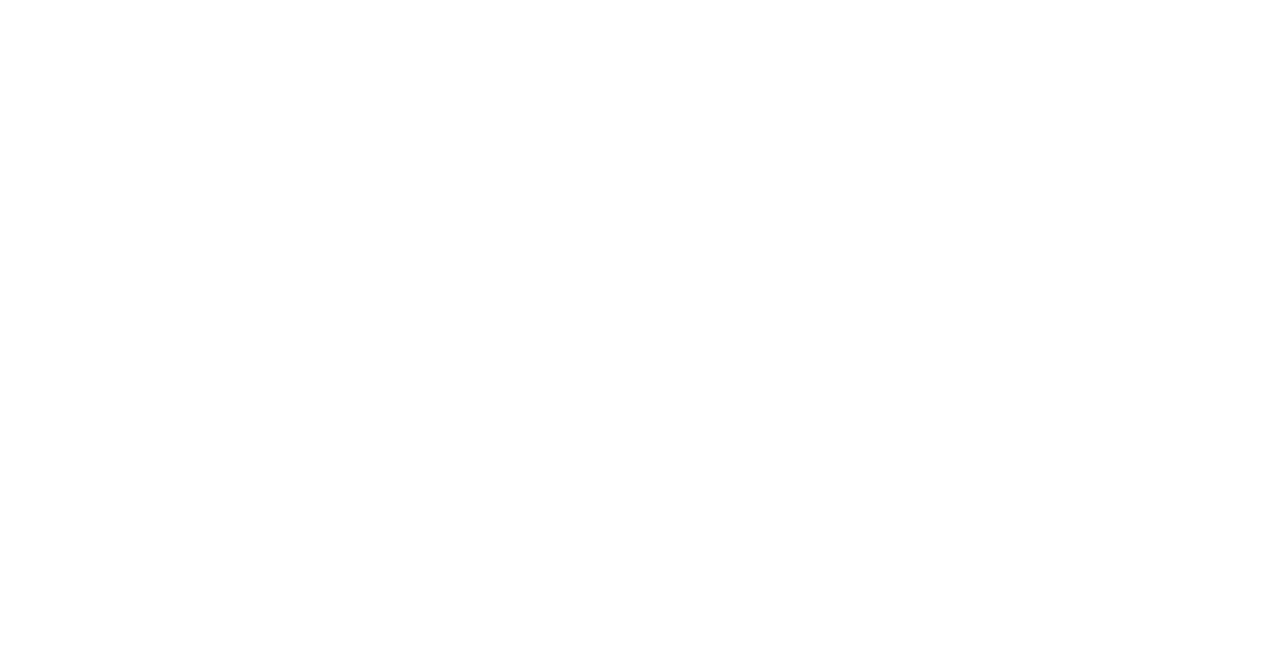
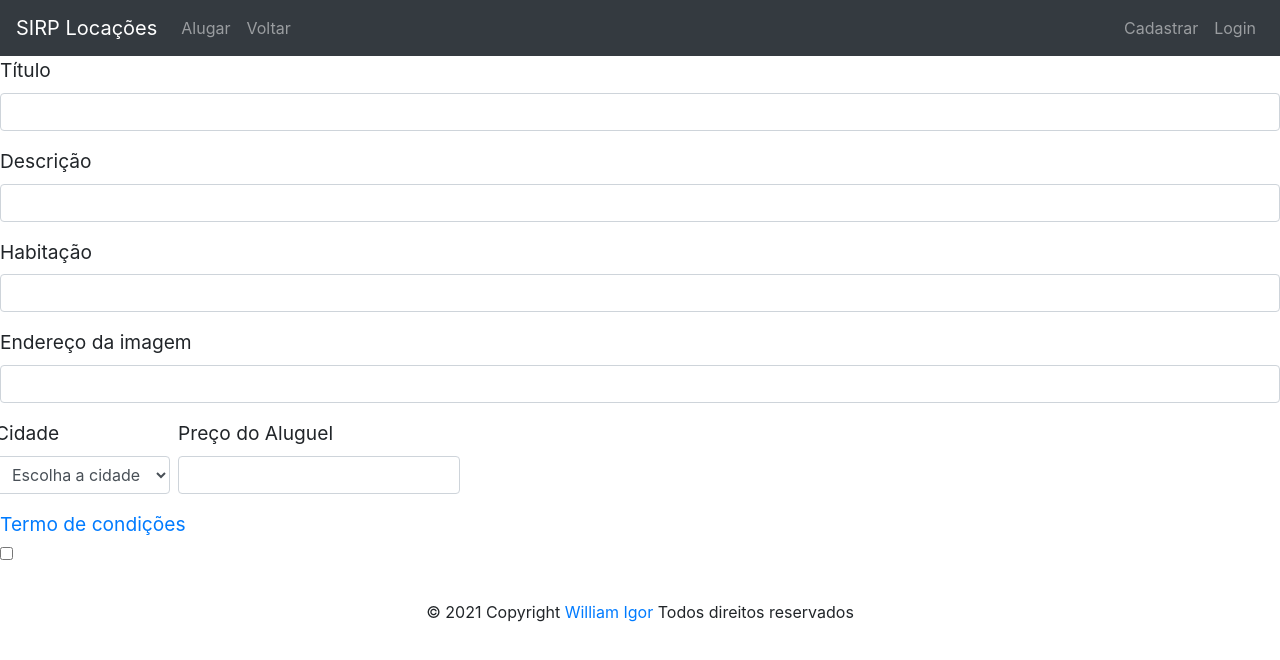
Before and after one commit to Apiki/front-end-challenge, a React (Create React App) app in the folder front-end/: page /update/1 in a window 1280 px wide. Shown: the top 660 px of the page. Built offline with nearby package versions, Linux system fonts and the light colour scheme.

Commit message:
Create, update and delete by client

```diff
--- a/front-end/src/App.jsx
+++ b/front-end/src/App.jsx
@@ -2,16 +2,18 @@
 import Home from './Pages/Home';
 import { Switch, Route } from 'react-router-dom';
 import Login from './components/Login';
-import Register from './components/Register';
+import RegisterProperty from './components/RegisterProperty';
 import DetailsProperty from './components/DetailsProperty';
+import UpdateProperty from './components/UpdateProperty';
 
 function App() {
   return (
     <div className="">
       <Switch>
         <Route path="/login" component={Login}/>
-        <Route path="/register" component={Register}/>
+        <Route path="/register" component={RegisterProperty}/>
         <Route path="/property/:id" component={DetailsProperty}/>
+        <Route path="/update/:id" component={UpdateProperty}/>
         <Route exact path="/" component={Home}/>
       </Switch>
     </div>
--- a/front-end/src/components/DetailsProperty.jsx
+++ b/front-end/src/components/DetailsProperty.jsx
@@ -1,26 +1,36 @@
 import React, { useEffect, useState } from 'react';
+import { Link, Redirect } from 'react-router-dom';
+import axios from 'axios';
 import NavBar from './NavBar';
-import axios from 'axios';
+import Button from 'react-bootstrap/Button';
 
 
 const DetailsProperty = ({ location }) => {
 
   const [propertyById, setPropertyById] = useState([]);
+  const [deleted, setDeleted] = useState(false);
+  const id = location.state;
 
   useEffect(() => {
-    axios.get(`https://localhost:5001/v1/property/${location.state}`)
+    axios.get(`https://localhost:5001/v1/property/${id}`)
       .then(({ data }) => setPropertyById([data]))
   }, []);
 
-  console.log(propertyById)
+  const deleteProperty = async (id) => {
+    axios.delete(`https://localhost:5001/v1/property/${id}`)
+    .then(res => res)
+    .then(err => err);
+    setDeleted(true);
+    alert("Deletado com sucesso");
+  };
 
   return (
     <div>
       <NavBar />
       <div className="container">
-      <h2 className="text-center">Detalhes do Imóvel</h2>
+        <h2 className="text-center">Detalhes do Imóvel</h2>
         {propertyById.map((e) =>
-          <div className="my-4 alert-info">
+          <div key={e.id} className="my-4 alert-info">
             <h2>More na Região de {e.region}</h2>
             <img className="col py-3 border bg-light" src={e.picture} />
             <h3 className="col py-3 px-md-5 border bg-light">{e.title}</h3>
@@ -28,6 +38,9 @@
             <p>{e.description}</p>
           </div>
         )}
+        <Button className="bg-dark" onClick={() => deleteProperty(id)}>Delete</Button>
+        {deleted && <Redirect to="/" />}
+        <Link to={{ pathname:`/update/${id}`, state: propertyById}} >Atualizar </Link>
       </div>
     </div>
   );
--- a/front-end/src/components/Login.jsx
+++ b/front-end/src/components/Login.jsx
@@ -1,15 +1,17 @@
 import React from 'react';
 import Footer from './Footer';
 import NavBar from './NavBar';
+import axios from 'axios';
+
 
 const Login = () => {
   return (
     <div>
       <NavBar />
-      WELCOME
+      <div>Building</div>
       <Footer />
     </div>
-  )
+  );
 }
 
 export default Login;
--- a/front-end/src/components/Main.jsx
+++ b/front-end/src/components/Main.jsx
@@ -7,13 +7,13 @@
 
 const Main = () => {
   const [propertiesAPI, setPropertiesAPI] = useState([]);
-  const { regionSelected, setRegionSelected } = useContext(contextLease);
+  const { regionSelected } = useContext(contextLease);
 
   useEffect(() => {
     axios.get("https://localhost:5001/v1/property").then(({ data }) => setPropertiesAPI(data));
-  }, []);
+  }, [propertiesAPI]);
 
-  const filterByRegion = regionSelected ? propertiesAPI.filter(e => e.region == regionSelected) : propertiesAPI;
+  const filterByRegion = regionSelected ? propertiesAPI.filter(e => e.region === regionSelected) : propertiesAPI;
 
   return (
     <div>
--- a/front-end/src/components/NavBar.jsx
+++ b/front-end/src/components/NavBar.jsx
@@ -29,7 +29,7 @@
         </Nav>
         <Nav>
           <Nav.Link href="/register">Cadastrar</Nav.Link>
-          <Nav.Link eventKey={2} href="/login">Login </Nav.Link>
+          <Nav.Link  href="/login">Login </Nav.Link>
         </Nav>
       </Navbar.Collapse>
     </Navbar>
--- a/front-end/src/components/Register.jsx
+++ b/front-end/src/components/RegisterProperty.jsx
@@ -9,25 +9,25 @@
   const [title, setTitle] = useState('');
   const [description, setDescription] = useState('');
   const [habitation, setHabitation] = useState('');
-  const [urlImage, setUrlImage] = useState('');
-  const [priceLease, setPriceLease] = useState('');
-  const [city, setCity] = useState('');
+  const [picture, setUrlImage] = useState('');
+  const [price, setPriceLease] = useState('');
+  const [region, setCity] = useState('');
 
   const propertyToPost = {
     title,
     description,
     habitation,
-    urlImage,
-    priceLease,
-    city
+    picture,
+    price,
+    region
   };
 
-  // const headers = { 'Content-Type': 'application/json' }
+  const headers = { 'Content-Type': 'application/json' }
 
   const submitProperty = async () => {
-    axios.post('https://localhost:5001/v1/property', propertyToPost)
-      .then((res) => console.log(res))
-      .catch((error) => console.log(error));
+    axios.post('https://localhost:5001/v1/property', propertyToPost, { headers: headers})
+      .then((res) => res )
+      .catch((error) => error);
   };
 
   return (
@@ -76,12 +76,12 @@
             <a target="blank" href="https://jusbrasilmodelos.jusbrasil.com.br/modelos-pecas/784909844/modelo-termos-e-condicoes-para-site-ou-app?ref=feed">Termo de condições</a>
             <Form.Check required type="checkbox" />
           </Form.Group>
-          <Button onClick={async () => submitProperty} variant="primary" type="button"> Submit</Button>
+          <Button onClick={() => submitProperty()} variant="primary" type="submit"> Submit</Button>
         </Form>
       </div>
       <Footer />
     </div>
-  )
+  );
 }
 
 
--- /dev/null
+++ b/front-end/src/components/UpdateProperty.jsx
@@ -0,0 +1,66 @@
+import React, { useState } from 'react';
+import Footer from './Footer';
+import NavBar from './NavBar';
+import Form from 'react-bootstrap/Form';
+import Button from 'react-bootstrap/Button';
+
+const UpdateProperty = (props) => {
+  const [title, setTitle] = useState('');
+  const [description, setDescription] = useState('');
+  const [habitation, setHabitation] = useState('');
+  const [picture, setUrlImage] = useState('');
+  const [price, setPriceLease] = useState('');
+  const [region, setCity] = useState('');
+
+  console.log(props.location.state)
+  return (
+    <div>
+      <NavBar />
+      <Form style={{fontSize: "1.2rem"}}>
+          <Form.Group controlId="formGridEmail">
+            <Form.Label >Título</Form.Label>
+            <Form.Control value={''} onChange={e => setTitle(e.target.value)} />
+          </Form.Group>
+
+          <Form.Group controlId="formGridPassword">
+            <Form.Label>Descrição</Form.Label>
+            <Form.Control  onChange={e => setDescription(e.target.value)} />
+          </Form.Group>
+
+          <Form.Group controlId="formGridAddress1">
+            <Form.Label>Habitação</Form.Label>
+            <Form.Control  onChange={e => setHabitation(e.target.value)} />
+          </Form.Group>
+
+          <Form.Group controlId="formGridAddress2">
+            <Form.Label>Endereço da imagem</Form.Label>
+            <Form.Control  onChange={e => setUrlImage(e.target.value)} />
+          </Form.Group>
+
+          <Form.Row>
+            <Form.Group controlId="formGridCity">
+              <Form.Label>Cidade</Form.Label>
+              <Form.Control as="select" onChange={e => setCity(e.target.value)}>
+                <option>Escolha a cidade</option>
+                <option>Belo Horizonte</option>
+                <option>Contagem</option>
+                <option>Betim</option>
+              </Form.Control>
+            </Form.Group>
+            <Form.Group controlId="formGridZip">
+              <Form.Label className="ml-2">Preço do Aluguel</Form.Label>
+              <Form.Control className="ml-2" onChange={e => setPriceLease(e.target.value)} />
+            </Form.Group>
+          </Form.Row>
+          <Form.Group id="formGridCheckbox">
+            <a target="blank" href="https://jusbrasilmodelos.jusbrasil.com.br/modelos-pecas/784909844/modelo-termos-e-condicoes-para-site-ou-app?ref=feed">Termo de condições</a>
+            <Form.Check required type="checkbox" />
+          </Form.Group>
+          {/* <Button onClick={() => submitProperty()} variant="primary" type="submit"> Submit</Button> */}
+        </Form>
+      <Footer />
+    </div>
+  );
+}
+
+export default UpdateProperty;
```
Also changed, not shown: 7 other files (tests, documents, lock files or other folders).
